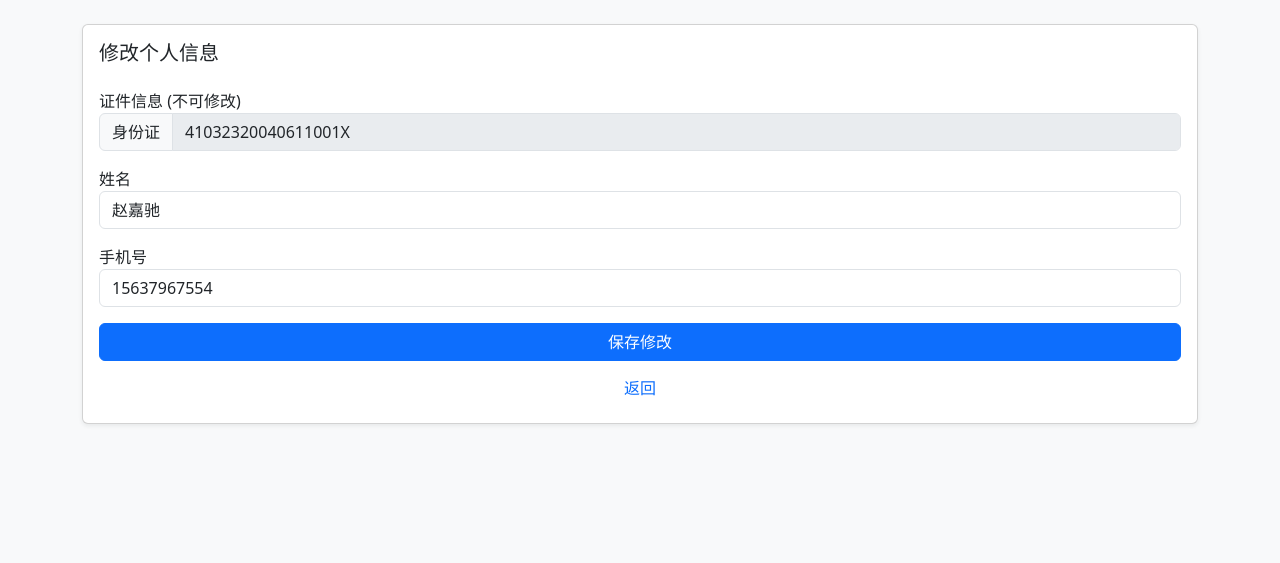
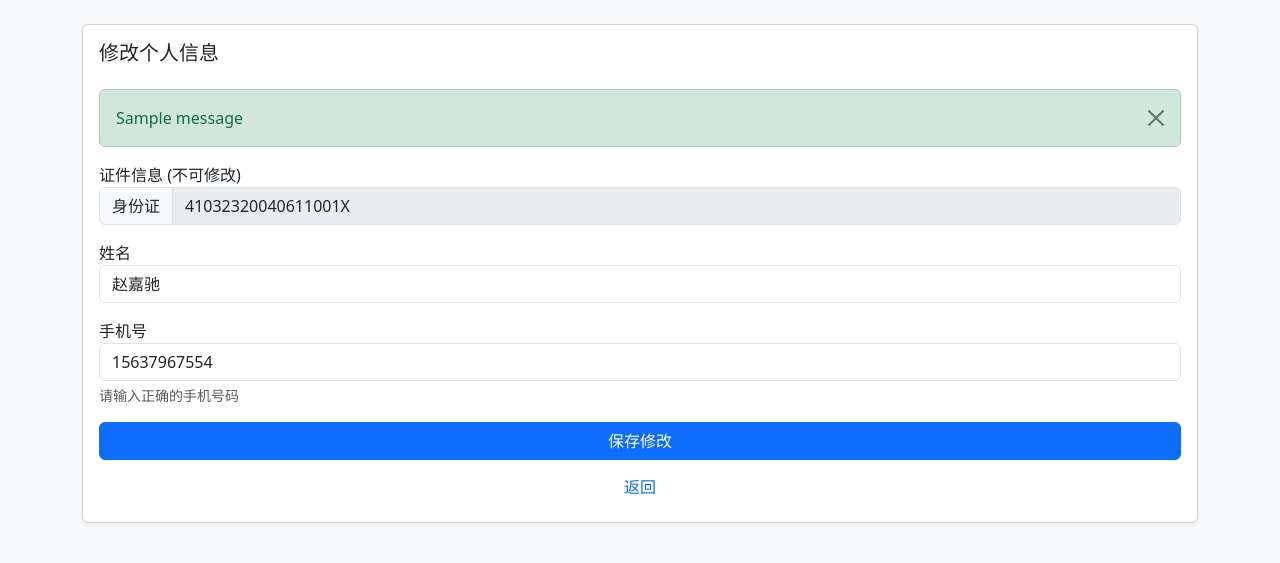
Before and after one commit to ty09monster/ReservationSystem, a Flask app: page /h5/profile in a window 1280 px wide. Shown: the top 563 px of the page. Run offline with Flask 3, Linux system fonts and the light colour scheme; a user stored in the database is signed in; one stand-in notice (Sample message) is shown; some libraries are stand-ins or nearby versions.

Commit message:
修改信息页添加信息校验

```diff
--- a/archive_system/app.py
+++ b/archive_system/app.py
@@ -270,6 +270,21 @@ def h5_history():
     return render_template("h5_history.html", reservations=reservations)
 
 
+# @app.route("/h5/profile", methods=["GET", "POST"])
+# def h5_profile():
+#     if "user_id" not in session:
+#         return redirect(url_for("h5_login"))
+#     user = User.query.get(session["user_id"])
+
+#     if request.method == "POST":
+#         user.name = request.form.get("name")
+#         user.phone = request.form.get("phone")
+#         db.session.commit()
+#         flash("个人信息已更新")
+#         return redirect(url_for("h5_home"))
+
+#     return render_template("h5_profile.html", user=user)
+
 @app.route("/h5/profile", methods=["GET", "POST"])
 def h5_profile():
     if "user_id" not in session:
@@ -277,8 +292,19 @@ def h5_profile():
     user = User.query.get(session["user_id"])
 
     if request.method == "POST":
-        user.name = request.form.get("name")
-        user.phone = request.form.get("phone")
+        # 获取表单数据
+        name = request.form.get("name")
+        phone = request.form.get("phone")
+
+        # 验证手机号
+        is_phone_valid, phone_msg = validate_phone(phone)
+        if not is_phone_valid:
+            flash(f"手机号错误：{phone_msg}")
+            return render_template("h5_profile.html", user=user)
+
+        # 更新用户信息
+        user.name = name
+        user.phone = phone
         db.session.commit()
         flash("个人信息已更新")
         return redirect(url_for("h5_home"))
--- a/archive_system/templates/h5_profile.html
+++ b/archive_system/templates/h5_profile.html
@@ -5,7 +5,6 @@
     <meta charset="UTF-8">
     <meta name="viewport" content="width=device-width, initial-scale=1.0">
     <title>修改资料</title>
-    <!-- <link href="https://cdn.jsdelivr.net/npm/bootstrap@5.3.0/dist/css/bootstrap.min.css" rel="stylesheet"> -->
     <link href="{{ url_for('static', filename='css/bootstrap.min.css') }}" rel="stylesheet">
 </head>
 
@@ -14,11 +13,20 @@
         <div class="card shadow-sm">
             <div class="card-body">
                 <h5 class="card-title mb-4">修改个人信息</h5>
+
+                <!-- 显示错误信息 -->
+                {% with messages = get_flashed_messages() %}
+                    {% if messages %}
+                        {% for message in messages %}
+                            <div class="alert alert-{{ 'danger' if '错误' in message else 'success' }} alert-dismissible fade show" role="alert">
+                                {{ message }}
+                                <button type="button" class="btn-close" data-bs-dismiss="alert"></button>
+                            </div>
+                        {% endfor %}
+                    {% endif %}
+                {% endwith %}
+
                 <form method="POST">
-                    <!-- <div class="mb-3">
-                        <label>身份证号 (不可修改)</label>
-                        <input type="text" class="form-control" value="{{ user.id_card }}" disabled>
-                    </div> -->
                     <div class="mb-3">
                         <label>证件信息 (不可修改)</label>
                         <div class="input-group">
@@ -33,6 +41,7 @@
                     <div class="mb-3">
                         <label>手机号</label>
                         <input type="tel" name="phone" class="form-control" value="{{ user.phone }}" required>
+                        <div class="form-text">请输入正确的手机号码</div>
                     </div>
                     <button type="submit" class="btn btn-primary w-100">保存修改</button>
                     <a href="{{ url_for('h5_home') }}" class="btn btn-link w-100 mt-2 text-decoration-none">返回</a>
@@ -40,6 +49,8 @@
             </div>
         </div>
     </div>
+
+    <script src="{{ url_for('static', filename='js/bootstrap.bundle.min.js') }}"></script>
 </body>
 
 </html>
```
